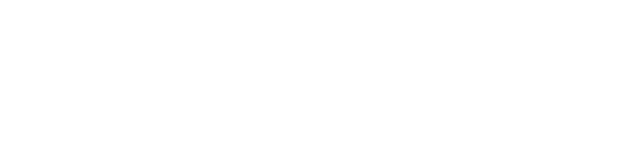
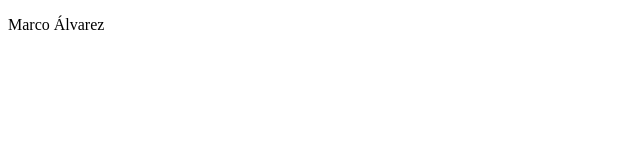
Before and after one commit to Maliketh4bc/entornos, a plain HTML site: page index.html in a window 1280 px wide. Shown: the whole page, without its empty margins (0-640 px from the left). Drawn offline with Linux system fonts and the light colour scheme.

Commit message:
added marco to p

```diff
--- a/index.html
+++ b/index.html
@@ -6,5 +6,6 @@
     <title>Mi Página</title>
   </head>
   <body>
+    <p>Marco Álvarez</p>
   </body>
 </html>
```
